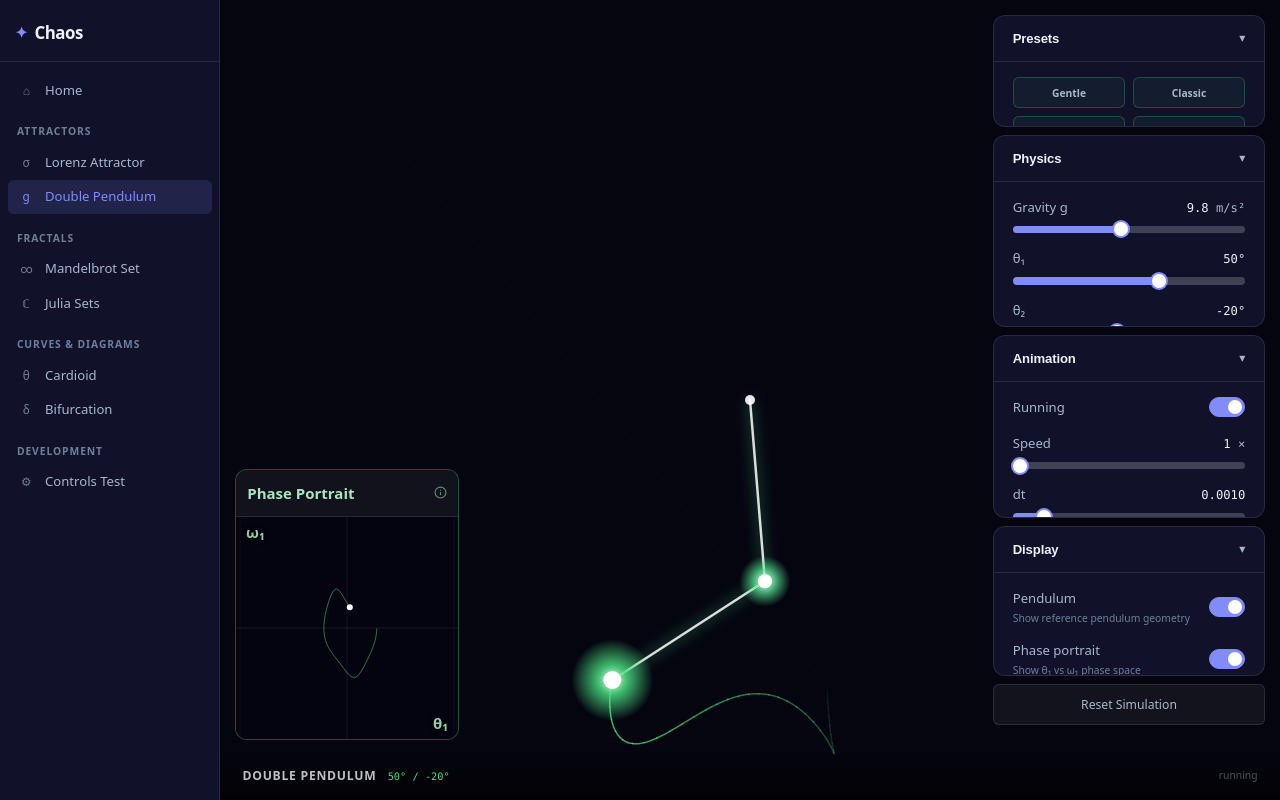
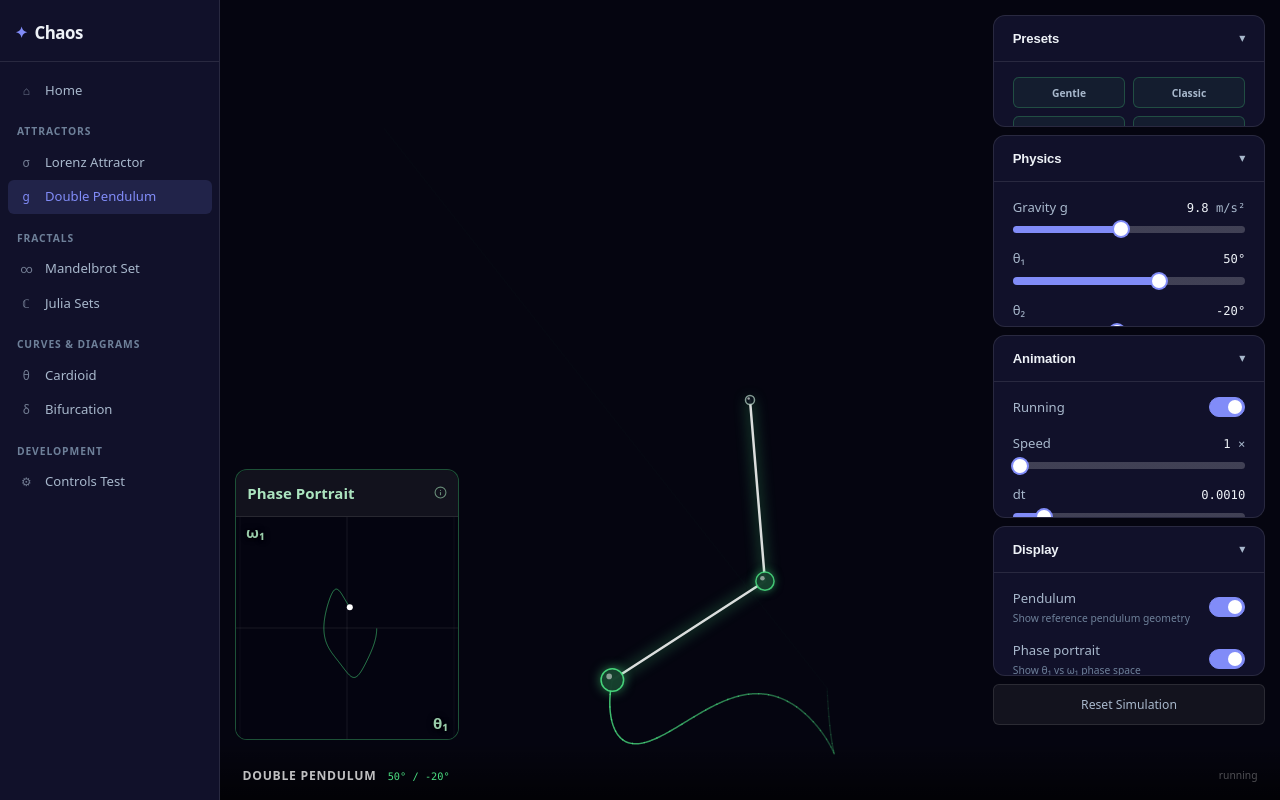
Before and after one commit to atleaarrestad/Chaos, a React (Vite) app: page /double-pendulum in a window 1280 px wide. Built offline with nearby package versions, Linux system fonts and the light colour scheme.

Commit message:
pendulum visual improved

```diff
--- a/src/pages/DoublePendulum/DoublePendulum.tsx
+++ b/src/pages/DoublePendulum/DoublePendulum.tsx
@@ -273,41 +273,51 @@ export default function DoublePendulum() {
     ctx.shadowBlur = 0;
 
     // ── Pivot ────────────────────────────────────────────────────────────────
+    const pivotR = 4.5;
     ctx.beginPath();
-    ctx.arc(px, py, 5, 0, Math.PI * 2);
-    ctx.fillStyle = 'rgba(255,255,255,0.9)';
+    ctx.arc(px, py, pivotR, 0, Math.PI * 2);
+    ctx.fillStyle = 'rgba(8, 18, 26, 0.95)';
+    ctx.fill();
+    ctx.lineWidth = 1.5;
+    ctx.strokeStyle = 'rgba(200, 230, 215, 0.65)';
+    ctx.stroke();
+    ctx.beginPath();
+    ctx.arc(px - pivotR * 0.3, py - pivotR * 0.35, pivotR * 0.28, 0, Math.PI * 2);
+    ctx.fillStyle = 'rgba(255,255,255,0.6)';
     ctx.fill();
 
-    // ── Bob 1 ────────────────────────────────────────────────────────────────
-    const r1 = Math.max(6, scale * 0.07);
-    const g1 = ctx.createRadialGradient(b1x, b1y, 0, b1x, b1y, r1 * 2);
-    g1.addColorStop(0,   'rgba(255,255,255,1)');
-    g1.addColorStop(0.4, 'rgba(100,240,160,0.75)');
-    g1.addColorStop(1,   'rgba(74,222,128,0)');
+    // ── Bob 1 (joint) ────────────────────────────────────────────────────────
+    const r1 = Math.max(5, scale * 0.05);
+    ctx.shadowColor = 'rgba(74,222,128,0.55)';
+    ctx.shadowBlur  = 10;
     ctx.beginPath();
-    ctx.arc(b1x, b1y, r1 * 2, 0, Math.PI * 2);
-    ctx.fillStyle = g1;
+    ctx.arc(b1x, b1y, r1, 0, Math.PI * 2);
+    ctx.fillStyle = 'rgba(22, 62, 44, 0.97)';
+    ctx.fill();
+    ctx.shadowBlur = 0;
+    ctx.lineWidth = 1.5;
+    ctx.strokeStyle = 'rgba(74,222,128,0.85)';
+    ctx.stroke();
+    ctx.beginPath();
+    ctx.arc(b1x - r1 * 0.28, b1y - r1 * 0.32, r1 * 0.25, 0, Math.PI * 2);
+    ctx.fillStyle = 'rgba(255,255,255,0.5)';
     ctx.fill();
 
+    // ── Bob 2 (end bob) ──────────────────────────────────────────────────────
+    const r2 = Math.max(6, scale * 0.062);
+    ctx.shadowColor = 'rgba(74,222,128,0.65)';
+    ctx.shadowBlur  = 12;
     ctx.beginPath();
-    ctx.arc(b1x, b1y, r1 * 0.55, 0, Math.PI * 2);
-    ctx.fillStyle = '#fff';
+    ctx.arc(b2x, b2y, r2, 0, Math.PI * 2);
+    ctx.fillStyle = 'rgba(22, 62, 44, 0.97)';
     ctx.fill();
-
-    // ── Bob 2 (slightly larger, brighter glow) ───────────────────────────────
-    const r2 = Math.max(7, scale * 0.09);
-    const g2 = ctx.createRadialGradient(b2x, b2y, 0, b2x, b2y, r2 * 2.5);
-    g2.addColorStop(0,   'rgba(255,255,255,1)');
-    g2.addColorStop(0.35,'rgba(74,222,128,0.85)');
-    g2.addColorStop(1,   'rgba(74,222,128,0)');
+    ctx.shadowBlur = 0;
+    ctx.lineWidth = 1.5;
+    ctx.strokeStyle = 'rgba(74,222,128,0.92)';
+    ctx.stroke();
     ctx.beginPath();
-    ctx.arc(b2x, b2y, r2 * 2.5, 0, Math.PI * 2);
-    ctx.fillStyle = g2;
-    ctx.fill();
-
-    ctx.beginPath();
-    ctx.arc(b2x, b2y, r2 * 0.55, 0, Math.PI * 2);
-    ctx.fillStyle = '#fff';
+    ctx.arc(b2x - r2 * 0.28, b2y - r2 * 0.32, r2 * 0.25, 0, Math.PI * 2);
+    ctx.fillStyle = 'rgba(255,255,255,0.5)';
     ctx.fill();
 
     ctx.restore();
```
